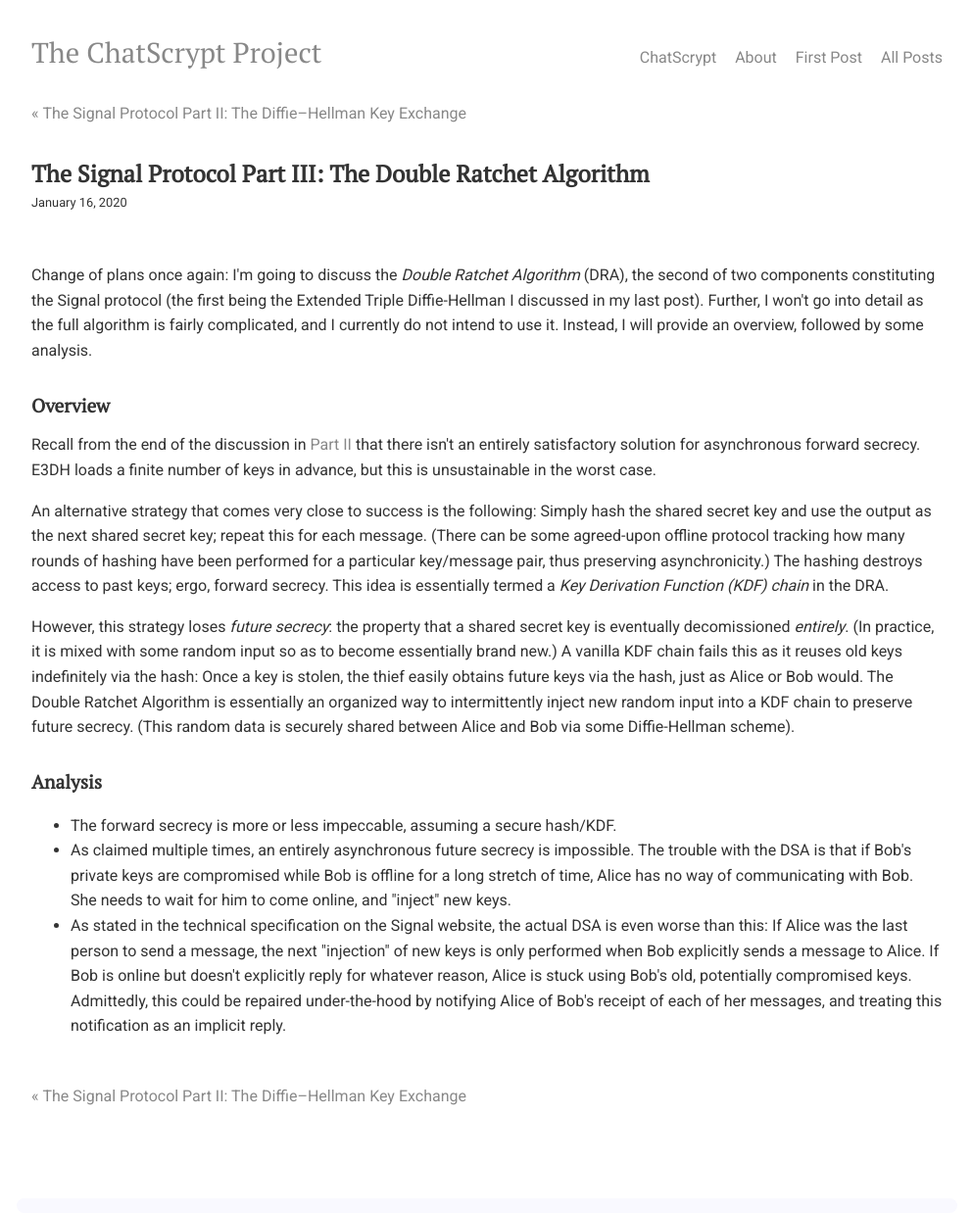
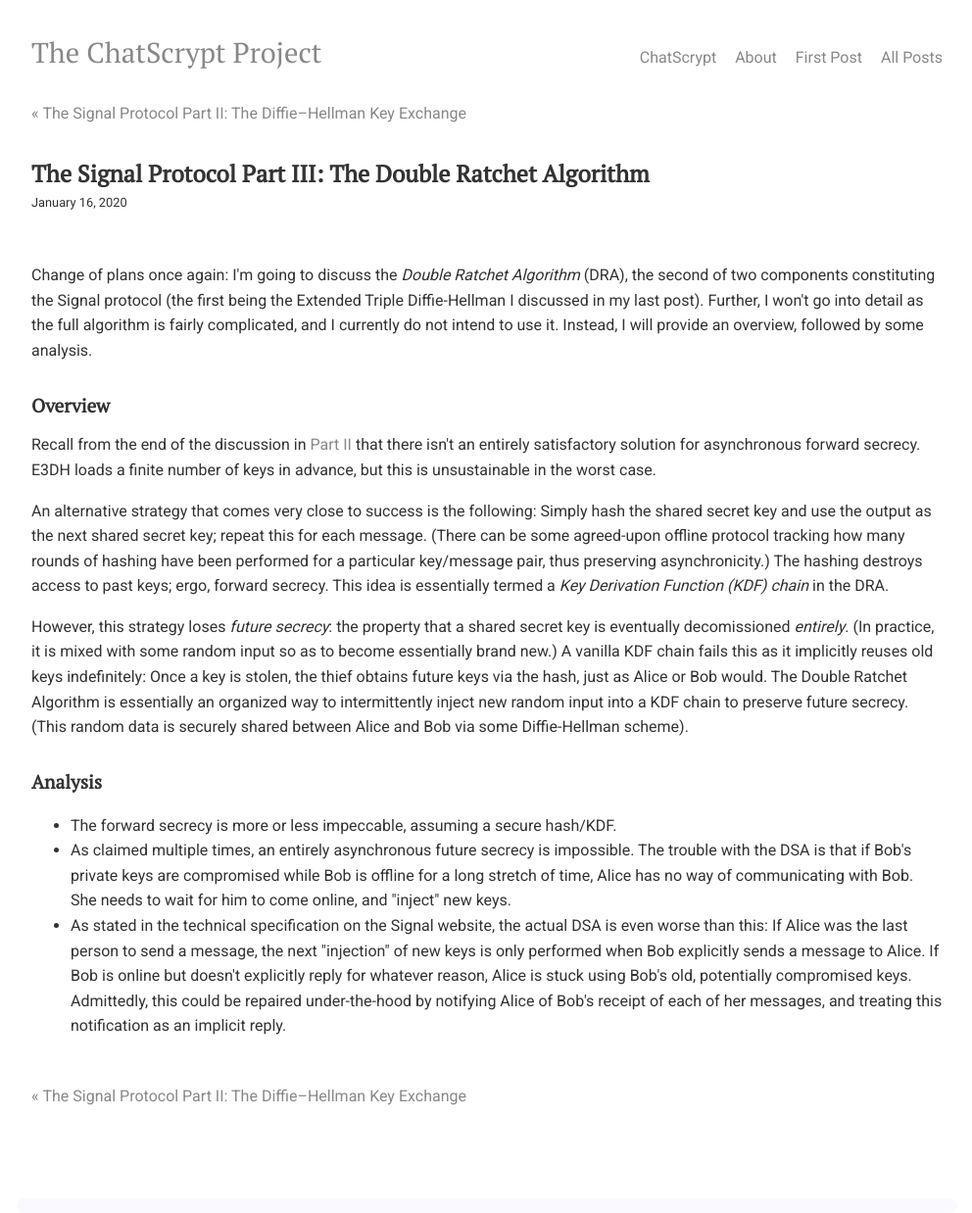
Before and after one commit to chatscrypt/chatscrypt.github.io, a Jekyll site: the page built from _posts/2020-01-16-the-signal-protocol-part-iii-the-double-ratchet-algorithm.html, in a window 1280 px wide. Shown: the whole page at 98% size, without its empty margins (143-1135 px from the left). Built offline with Jekyll 4.4.1, drawn with Linux system fonts in a browser that asks for light colours; comment, search, counter and statistics services are not loaded.

Commit message:
Update 2020-01-16-the-signal-protocol-part-iii-the-double-ratchet-algorithm.html

```diff
--- a/_posts/2020-01-16-the-signal-protocol-part-iii-the-double-ratchet-algorithm.html
+++ b/_posts/2020-01-16-the-signal-protocol-part-iii-the-double-ratchet-algorithm.html
@@ -15,7 +15,7 @@
 
 <p>An alternative strategy that comes very close to success is the following: Simply hash the shared secret key and use the output as the next shared secret key; repeat this for each message. (There can be some agreed-upon offline protocol tracking how many rounds of hashing have been performed for a particular key/message pair, thus preserving asynchronicity.) The hashing destroys access to past keys; ergo, forward secrecy. This idea is essentially termed a <i>Key Derivation Function (KDF) chain</i> in the DRA.
 
-<p>However, this strategy loses <i>future secrecy</i>: the property that a shared secret key is eventually decomissioned <i>entirely</i>. (In practice, it is mixed with some random input so as to become essentially brand new.) A vanilla KDF chain fails this as it reuses old keys indefinitely via the hash: Once a key is stolen, the thief easily obtains future keys via the hash, just as Alice or Bob would. The Double Ratchet Algorithm is essentially an organized way to intermittently inject new random input into a KDF chain to preserve future secrecy. (This random data is securely shared between Alice and Bob via some Diffie-Hellman scheme).
+<p>However, this strategy loses <i>future secrecy</i>: the property that a shared secret key is eventually decomissioned <i>entirely</i>. (In practice, it is mixed with some random input so as to become essentially brand new.) A vanilla KDF chain fails this as it implicitly reuses old keys indefinitely: Once a key is stolen, the thief obtains future keys via the hash, just as Alice or Bob would. The Double Ratchet Algorithm is essentially an organized way to intermittently inject new random input into a KDF chain to preserve future secrecy. (This random data is securely shared between Alice and Bob via some Diffie-Hellman scheme).
 
 <h2>Analysis</h2>
 
```
